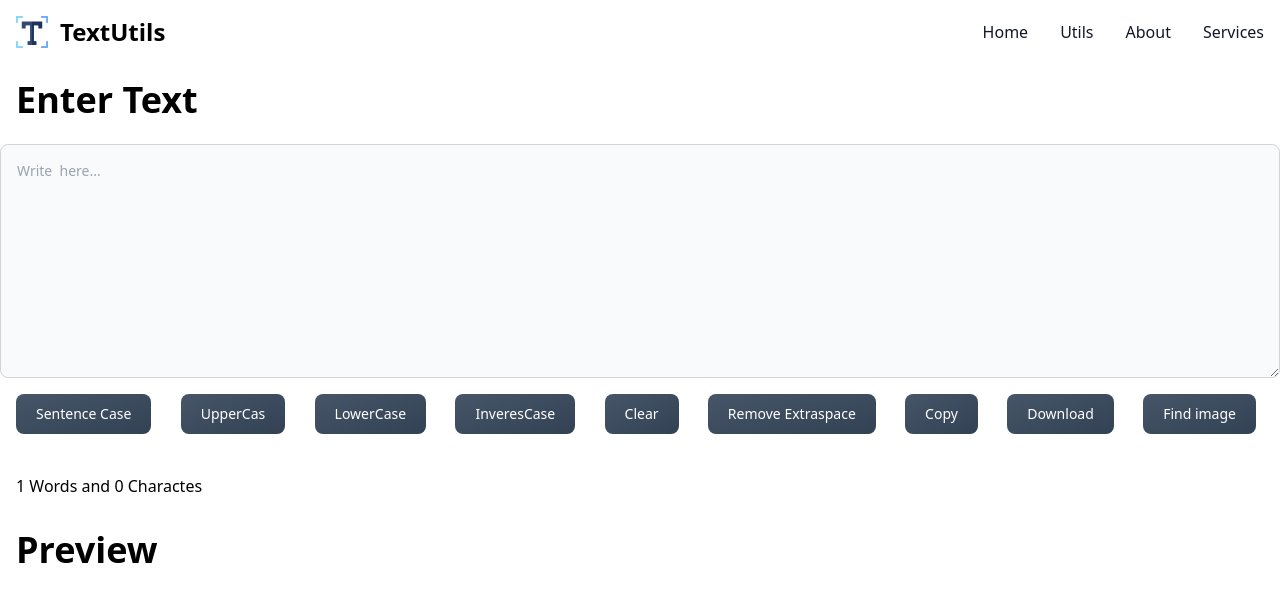
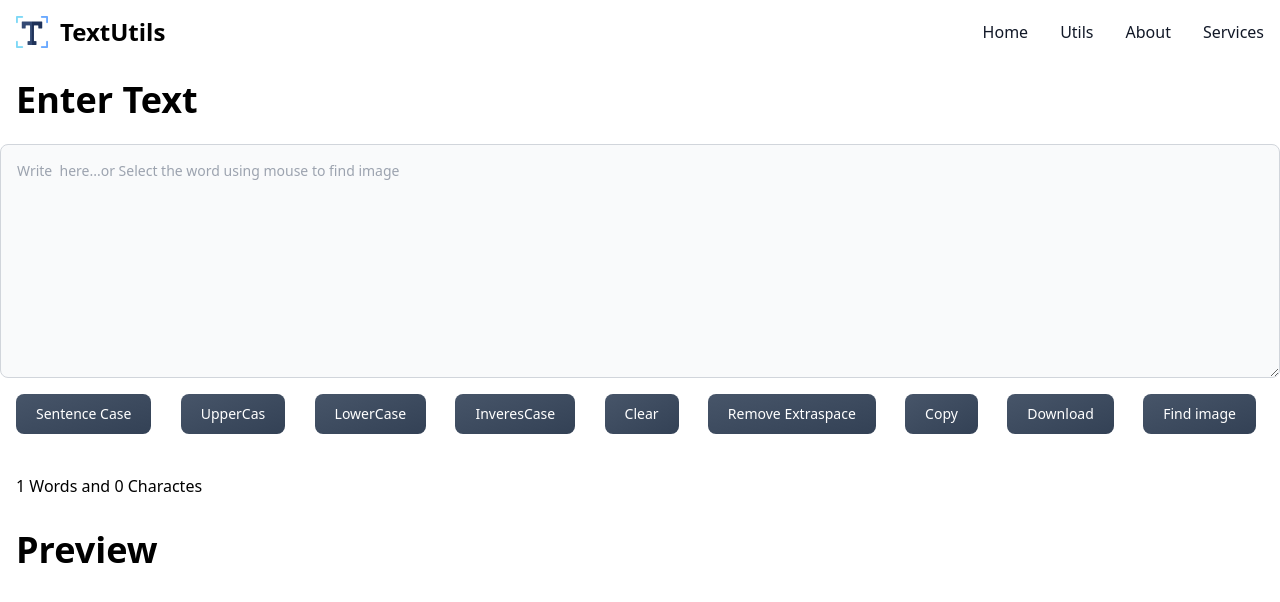
Before and after one commit to ATatIT/TextUtils, a React (Create React App) app: page /Textarea in a window 1280 px wide. Shown: the top 602 px of the page. Built offline with nearby package versions, Linux system fonts and the light colour scheme.

Commit message:
change in placeholder

```diff
--- a/src/Componets/Textarea.js
+++ b/src/Componets/Textarea.js
@@ -175,7 +175,7 @@ export default function Textarea(prop) {
           onMouseUp={selectedtext}
           rows="10"
           className=" max-w-screen-xl  flex-wrap items-center justify-between mx-auto p-4 bg-white-200 block w-full text-sm text-gray-900 bg-gray-50 rounded-lg border border-gray-300 focus:ring-blue-500 focus:border-blue-500 dark:bg-gray-700 dark:border-gray-600 dark:placeholder-gray-400 dark:text-white dark:focus:ring-blue-500 dark:focus:border-blue-500"
-          placeholder="Write  here..."
+          placeholder="Write  here...or Select the word using mouse to find image"
           ref={inputElement}
         ></textarea>
 
```
